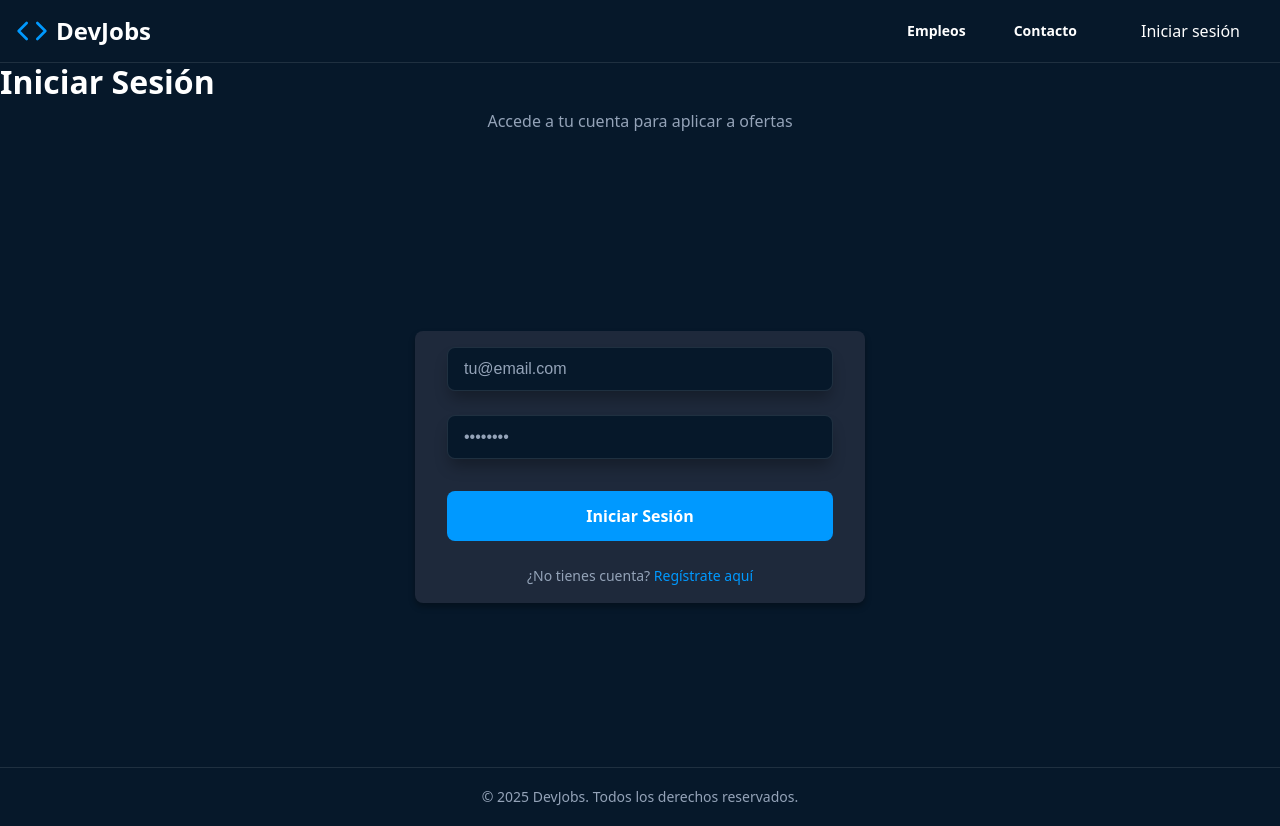
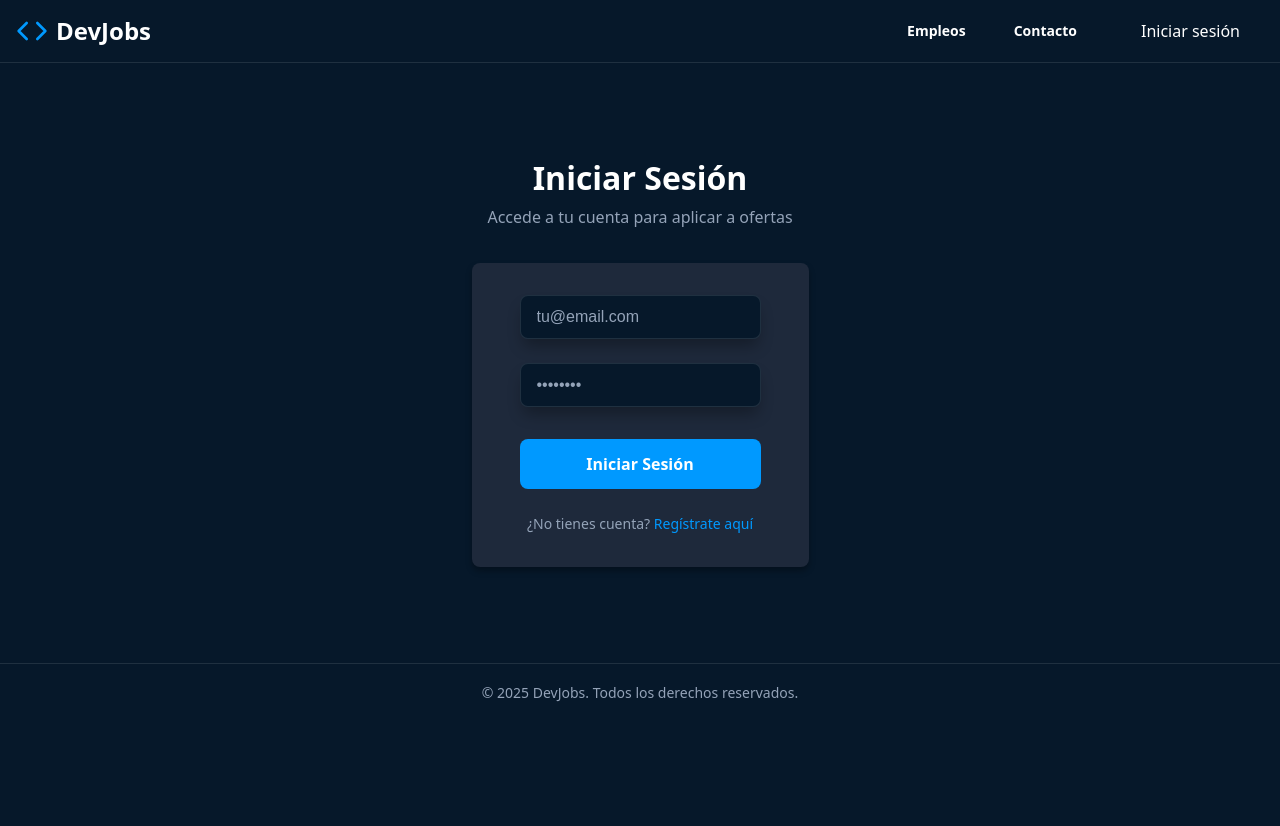
Before and after one commit to antonidev0/jscamp-bootcamp, a React (Vite) app in the folder 04-ejercicio-react-router-y-estado-global/: page /login in a window 1280 px wide. After the commit the page ends 800 px from the top, so only its background shows below. Built offline with nearby package versions, Linux system fonts and the light colour scheme.

Commit message:
agrego css al login y register

```diff
--- a/04-ejercicio-react-router-y-estado-global/src/pages/Auth.module.css
+++ b/04-ejercicio-react-router-y-estado-global/src/pages/Auth.module.css
@@ -1,16 +1,25 @@
 
-.container {
-  min-height: calc(100vh - 200px);
+.Allcontainer{
+   min-height: calc(100vh - 200px);
   display: flex;
   align-items: center;
   justify-content: center;
+   flex-direction: column;
   padding: 2rem 1rem;
+  gap: 0rem;
+}
+
+
+.headerAuth{
+display: flex;
+align-items: center;
+flex-direction: column;
 }
 
 .card {
   background: #1e293b;
   border-radius: 0.5rem;
-  padding: 1rem;
+  padding: 2rem;
   width: 100%;
   max-width: 450px;
   box-shadow: 0 4px 6px rgba(0, 0, 0, 0.3);
@@ -27,7 +36,6 @@
 .subtitle {
   color: var(--text-muted);
   text-align: center;
-  margin-bottom: 2rem;
 }
 
 .form {
--- a/04-ejercicio-react-router-y-estado-global/src/pages/Login.jsx
+++ b/04-ejercicio-react-router-y-estado-global/src/pages/Login.jsx
@@ -25,7 +25,8 @@ export default function Login() {
 
   return (
     <>
-            <div>
+      <div className={styles.Allcontainer}>
+      <div className={styles.headerAuth}>
         <h1 className={styles.title}>Iniciar Sesión</h1>
         <p className={styles.subtitle}>
           Accede a tu cuenta para aplicar a ofertas
@@ -69,6 +70,7 @@ export default function Login() {
           </p>
         </div>
       </div>
+      </div>
     </>
   );
 }
--- a/04-ejercicio-react-router-y-estado-global/src/pages/Register.jsx
+++ b/04-ejercicio-react-router-y-estado-global/src/pages/Register.jsx
@@ -27,13 +27,16 @@ export default function Register() {
   }
 
   return (
-    <div className={styles.container}>
-      <div className={styles.card}>
-        <h1 className={styles.title}>Crear Cuenta</h1>
+    <>
+      <div className={styles.Allcontainer}>
+        <div className={styles.headerAuth}>
+          <h1 className={styles.title}>Crear cuenta</h1>
           <p className={styles.subtitle}>
             Regístrate para aplicar a ofertas de trabajo
           </p>
-
+        </div>
+        <div className={styles.container}>
+          <div className={styles.card}>
             <form onSubmit={handleSubmit} className={styles.form}>
               <div className={styles.formGroup}>
                 <label htmlFor="name" className={styles.label}>
@@ -42,20 +45,21 @@ export default function Register() {
                 <input
                   id={nameId}
                   name={nameId}
-              type="text"
+                  type="name"
                   className={styles.input}
                   placeholder="Juan Pérez"
                   required
                 />
               </div>
+
               <div className={styles.formGroup}>
-            <label htmlFor={emailId} className={styles.label}>
-              Email
+                <label htmlFor="email" className={styles.label}>
+                  Correo electronico
                 </label>
                 <input
                   id={emailId}
+                  type="email"
                   name={emailId}
-              type="email"
                   className={styles.input}
                   placeholder="tu@email.com"
                   required
@@ -64,7 +68,7 @@ export default function Register() {
 
               <div className={styles.formGroup}>
                 <label htmlFor="password" className={styles.label}>
-              Contraseña
+                  Crea una clave
                 </label>
                 <input
                   id={passwordId}
@@ -77,17 +81,19 @@ export default function Register() {
               </div>
 
               <button type="submit" className={styles.submitButton}>
-            Crear Cuenta
+                Iniciar Sesión
               </button>
             </form>
 
             <p className={styles.footer}>
-          ¿Ya tienes cuenta?{' '}
+              ¿No tienes cuenta?{" "}
               <a href="/login" className={styles.link}>
-            Inicia sesión aquí
+                Regístrate aquí
               </a>
             </p>
           </div>
         </div>
-  )
+      </div>
+    </>
+  );
 }
```
Lines whose indentation alone changed are shown as unchanged.
